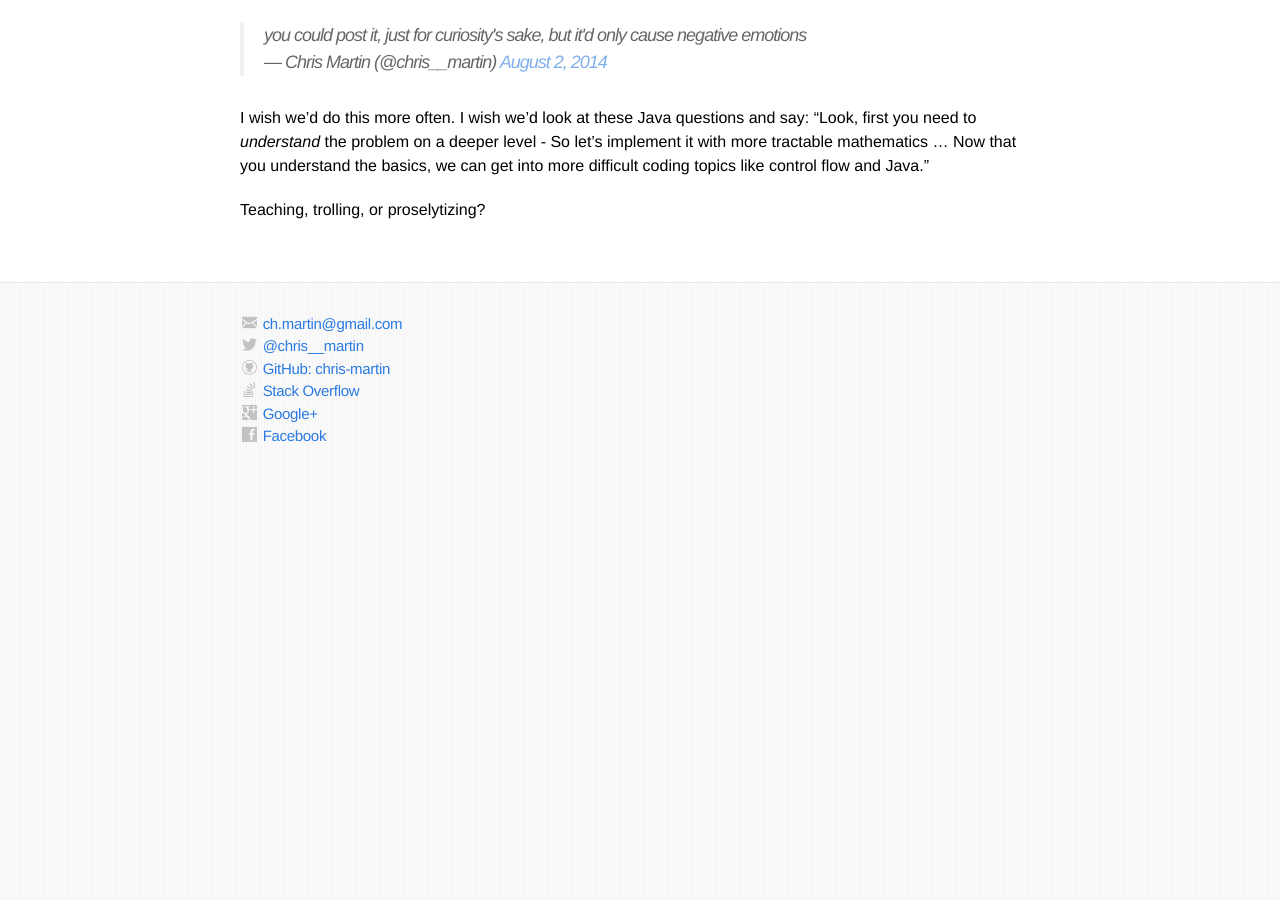
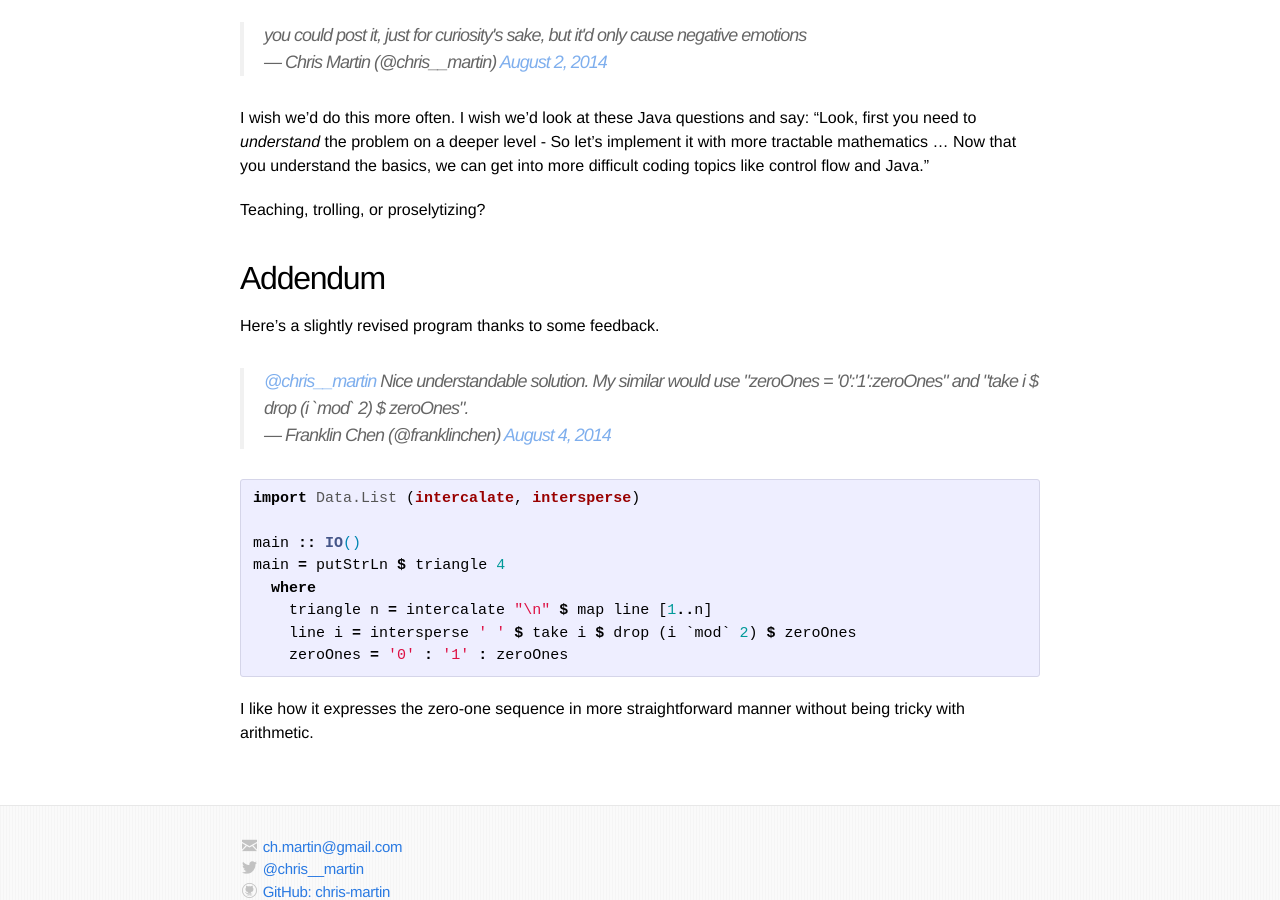
Before and after one commit to chris-martin/bricks, a Jekyll site: the page built from _posts/2014-08-03-unwanted-haskell-triangle.md, in a window 1280 px wide and 900 px high, scrolled down 3216 px. Built offline with Jekyll 4.4.1, drawn with Linux system fonts in a browser that asks for light colours; before the commit the page ends 3709 px from its top, so only the background shows below that.

Commit message:
add unwanted-haskell-triangle addendum

```diff
--- a/_posts/2014-08-03-unwanted-haskell-triangle.md
+++ b/_posts/2014-08-03-unwanted-haskell-triangle.md
@@ -160,4 +160,30 @@ Java."
 
 Teaching, trolling, or proselytizing?
 
+## Addendum
+
+Here's a slightly revised program thanks to some feedback.
+
+<blockquote class="twitter-tweet" lang="en"><p>
+<a href="https://twitter.com/chris__martin">@chris__martin</a> Nice
+understandable solution. My similar would use
+&quot;zeroOnes = &#39;0&#39;:&#39;1&#39;:zeroOnes&quot; and &quot;take i $
+drop (i `mod` 2) $ zeroOnes&quot;.</p>&mdash; Franklin Chen (@franklinchen)
+<a href="https://twitter.com/franklinchen/statuses/496275930667843584">August
+4, 2014</a></blockquote>
+
+{% highlight haskell %}
+import Data.List (intercalate, intersperse)
+
+main :: IO()
+main = putStrLn $ triangle 4
+  where
+    triangle n = intercalate "\n" $ map line [1..n]
+    line i = intersperse ' ' $ take i $ drop (i `mod` 2) $ zeroOnes
+    zeroOnes = '0' : '1' : zeroOnes
+{% endhighlight %}
+
+I like how it expresses the zero-one sequence in more straightforward manner
+without being tricky with arithmetic.
+
 [stackoverflow]: https://stackoverflow.com/questions/25091218/print-triangle-pattern-using-java
```
